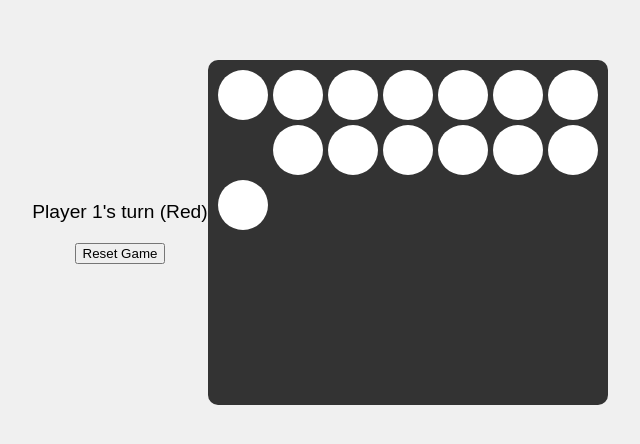
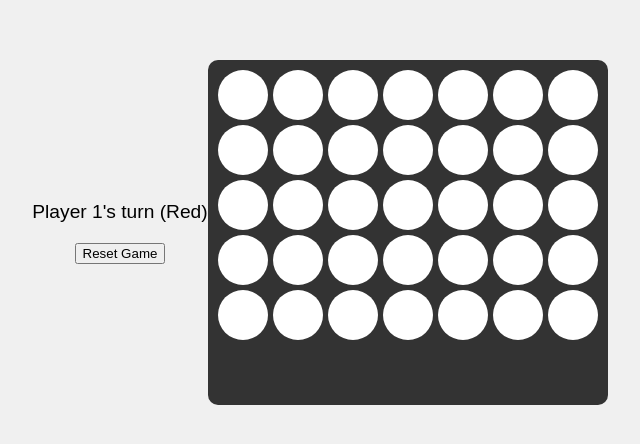
Before and after one commit to NicTrixx23-2/disconnect-four, a plain HTML site: page index.html in a window 1280 px wide. Shown: the part 168-612 px from the top of the page, without its empty margins (320-960 px from the left). Drawn offline with Linux system fonts and the light colour scheme.

Commit message:
Update index.html

```diff
--- a/index.html
+++ b/index.html
@@ -63,7 +63,29 @@
         <div class="cell" data-column="5"></div>
         <div class="cell" data-column="6"></div>
 
-        <br>
+        <div class="cell" data-column="0"></div>
+        <div class="cell" data-column="1"></div>
+        <div class="cell" data-column="2"></div>
+        <div class="cell" data-column="3"></div>
+        <div class="cell" data-column="4"></div>
+        <div class="cell" data-column="5"></div>
+        <div class="cell" data-column="6"></div>
+
+        <div class="cell" data-column="0"></div>
+        <div class="cell" data-column="1"></div>
+        <div class="cell" data-column="2"></div>
+        <div class="cell" data-column="3"></div>
+        <div class="cell" data-column="4"></div>
+        <div class="cell" data-column="5"></div>
+        <div class="cell" data-column="6"></div>
+
+        <div class="cell" data-column="0"></div>
+        <div class="cell" data-column="1"></div>
+        <div class="cell" data-column="2"></div>
+        <div class="cell" data-column="3"></div>
+        <div class="cell" data-column="4"></div>
+        <div class="cell" data-column="5"></div>
+        <div class="cell" data-column="6"></div>
 
         <div class="cell" data-column="0"></div>
         <div class="cell" data-column="1"></div>
```
